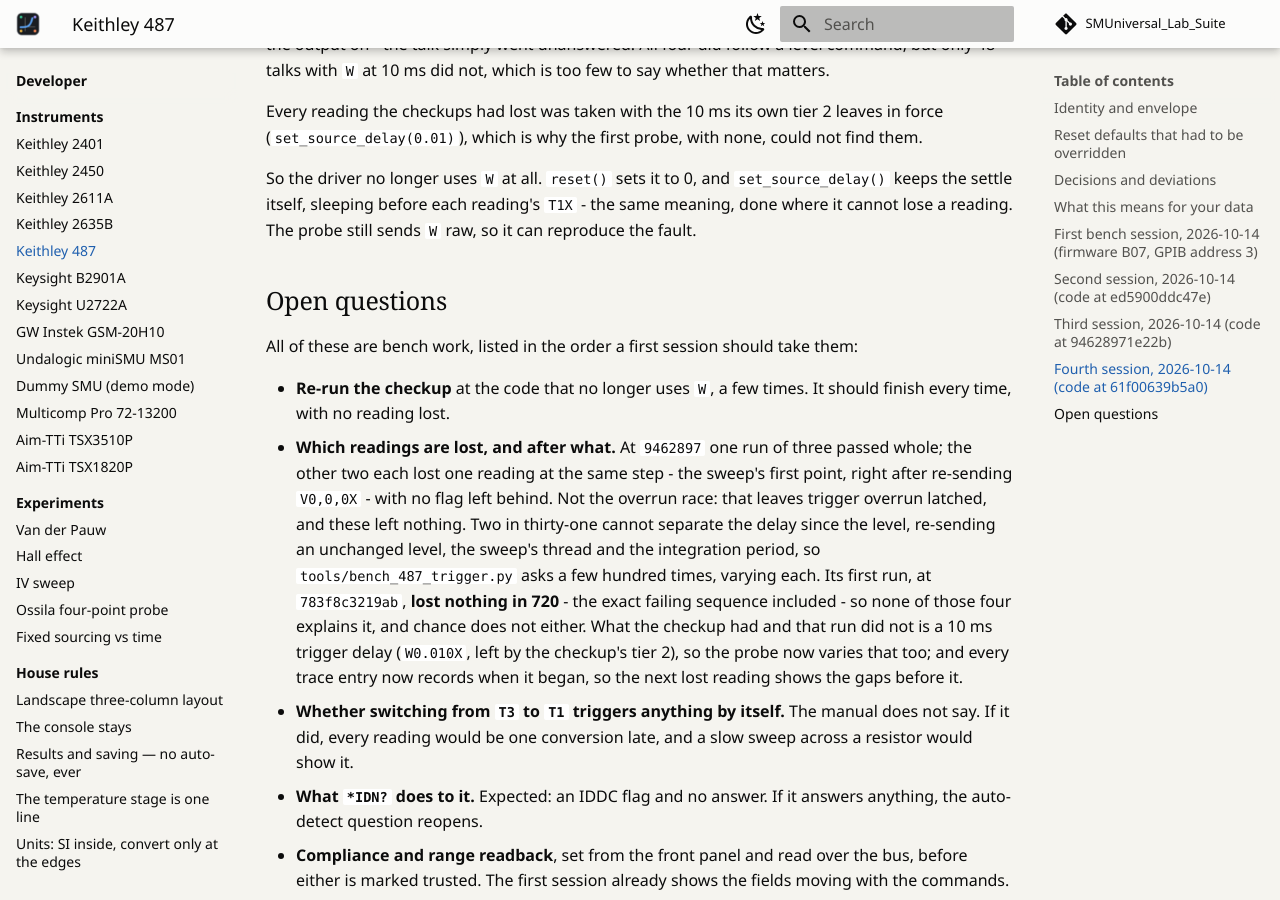
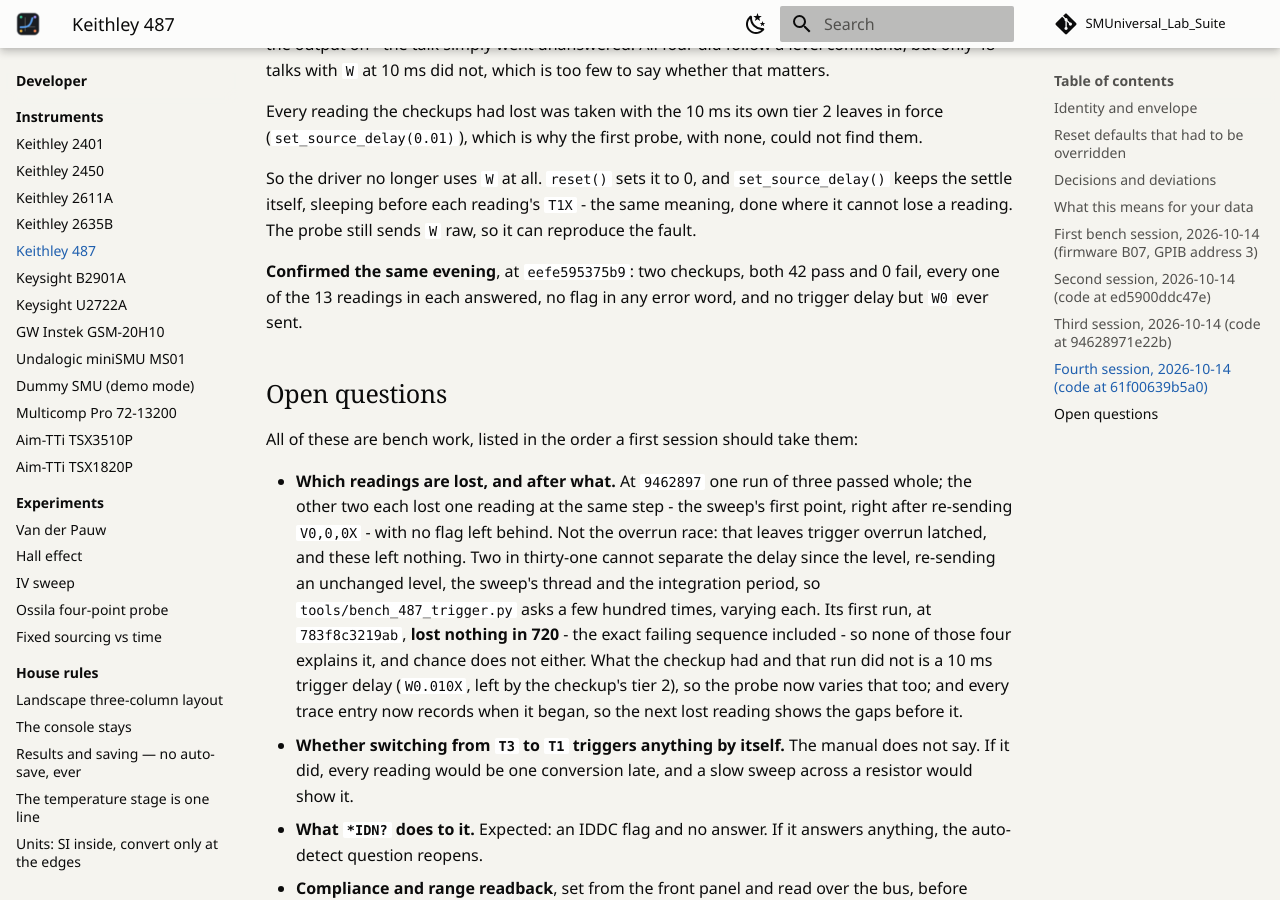
Before and after one commit to jcgutierrezg/SMUniversal_Lab_Suite, an MkDocs documentation site: the page built from docs/instruments/keithley-487.md, in a window 1280 px wide and 900 px high, scrolled down 5363 px. Built offline with MkDocs 1.6.1 and Material for MkDocs 9.7.7, drawn with Linux system fonts in a browser that asks for light colours; comment, search, counter and statistics services are not loaded.

Commit message:
Record the 487 as commissioned
Two checkups at eefe595, 18:19 and 18:20 on 2026-10-14: 42 pass, 5 warn,
0 fail, 16 skip each. Every reading answered, no flag raised in any
error word, and no trigger delay but W0 ever sent - the fix for the
lost readings holding. The note carries the fingerprint they ran
(fe18cacfa943), so the 487 leaves the checkup-owed list. The warnings
are the untrusted readbacks and the unmeasured sub-count floor.

Co-Authored-By: Claude Opus 5.5 <noreply@anthropic.com>

```diff
--- a/docs/instruments/keithley-487.md
+++ b/docs/instruments/keithley-487.md
@@ -10,8 +10,8 @@ maintenance: active
 # --- bench facts: hand-written, and the schema requires them -------------
 bench_ever: true
 last_bench: 2026-10-14
-bench_notes: "2026-10-14, nine checkups and two probe runs, GPIB address 3, firmware B07, nothing attached. Found and fixed in the day: a trigger-overrun race, the checkup taking a missing voltage for a failure, and lost readings from the instrument's own trigger delay. The last three checkups, 18:06 to 18:08 at 61f00639b5a0, passed whole: 42 pass, 5 warn, 0 fail, 16 skip each. See the note"
-bench_code: "93e9974ea5ce"
+bench_notes: "2026-10-14, eleven checkups and two probe runs, GPIB address 3, firmware B07, nothing attached. Found and fixed in the day: a trigger-overrun race, the checkup taking a missing voltage for a failure, and lost readings from the instrument's own trigger delay. The last two checkups, 18:19 and 18:20 at eefe595375b9, passed whole: 42 pass, 5 warn, 0 fail, 16 skip each, every reading answered and no flag raised. See the note"
+bench_code: "fe18cacfa943"
 bench_result: pass
 bench_result_note: null
 bench_revalidated: null
@@ -283,13 +283,15 @@ So the driver no longer uses `W` at all. `reset()` sets it to 0, and
 reading's `T1X` - the same meaning, done where it cannot lose a reading.
 The probe still sends `W` raw, so it can reproduce the fault.
 
+**Confirmed the same evening**, at `eefe595375b9`: two checkups, both
+42 pass and 0 fail, every one of the 13 readings in each answered, no
+flag in any error word, and no trigger delay but `W0` ever sent.
+
 ## Open questions
 
 All of these are bench work, listed in the order a first session
 should take them:
 
-- **Re-run the checkup** at the code that no longer uses `W`, a few
-  times. It should finish every time, with no reading lost.
 - **Which readings are lost, and after what.** At `9462897` one run
   of three passed whole; the other two each lost one reading at the
   same step - the sweep's first point, right after re-sending
```
Also changed, not shown: docs/guide/instruments/index.md (+1 -1 lines), docs/guide/instruments/keithley-487.md (+1 -3 lines), docs/open/checkup-owed.md (+0 -1 lines).
